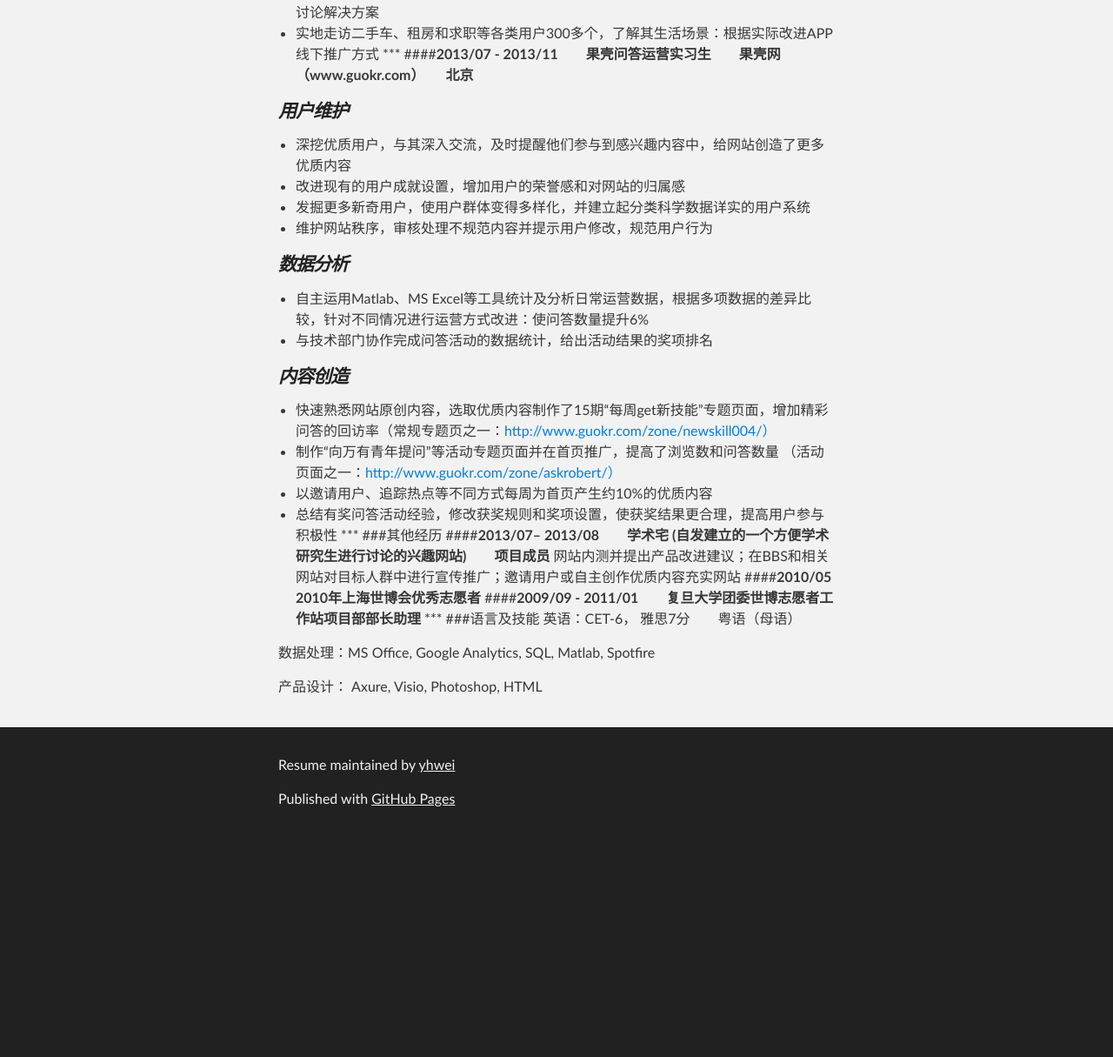
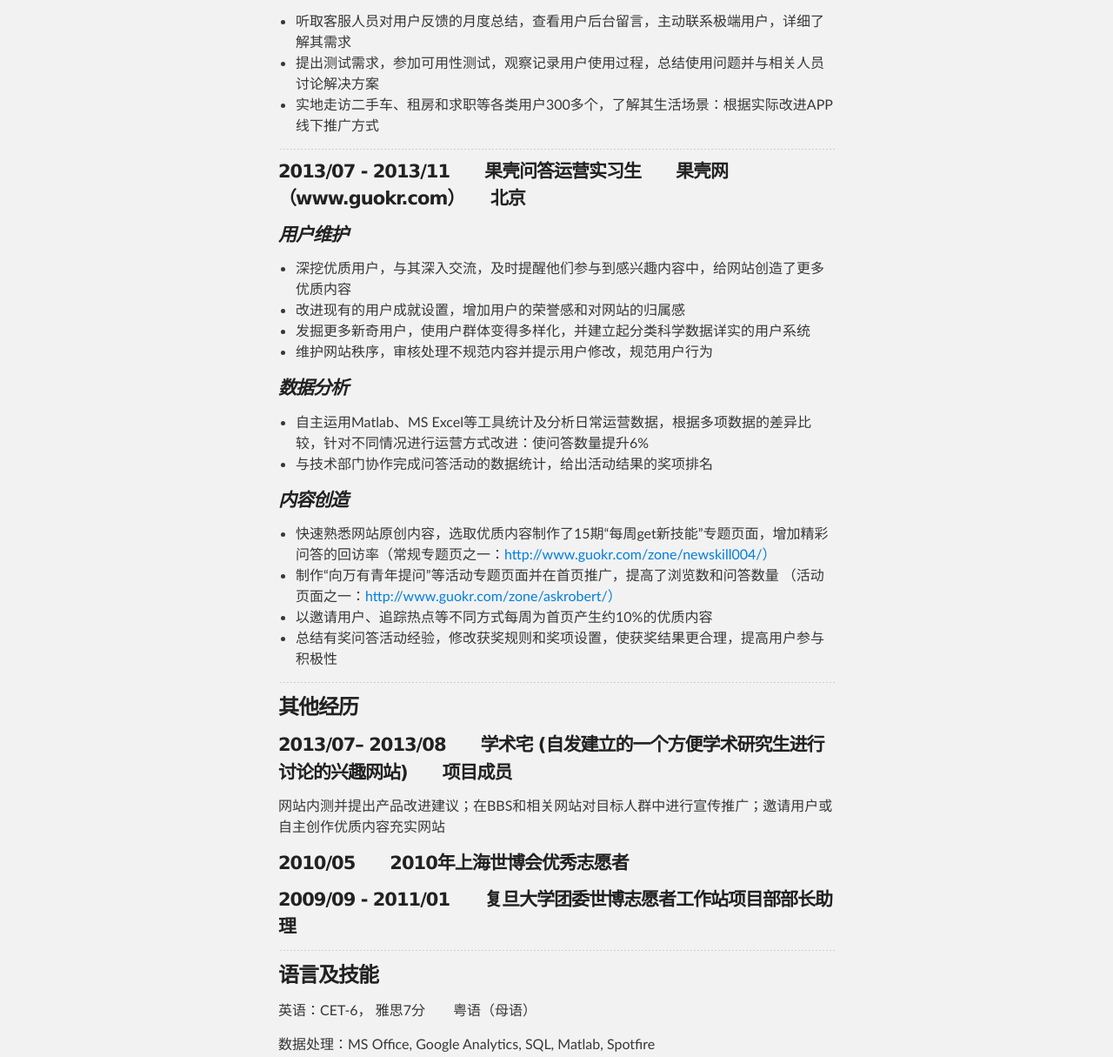
Before and after one commit to yhwei/resumelaterversion, a plain HTML site: page index.html in a window 1280 px wide. Shown: the part 1279-2494 px from the top of the page at 87% size. Before the commit the page ends 2244 px from the top, so only its background shows below. Drawn offline with Linux system fonts and the light colour scheme.

```diff
--- a/index.html
+++ b/index.html
@@ -51,12 +51,17 @@
 <p><strong>2013/06　　复旦大学　　物理学学士</strong></p>
 
 <ul>
-<li>复旦大学优秀学生 (3次，2009-2010）　　复旦大学优秀毕业生奖学金 (2013)<br>
-***
-### 工作经历
-####<strong>2014/01 – 2014/08　　产品助理　　百姓网（www.baixing.com） 上海</strong>
-</li>
+<li>复旦大学优秀学生 (3次，2009-2010）　　复旦大学优秀毕业生奖学金 (2013)</li>
 </ul>
+
+<hr>
+
+<h3>
+<a id="工作经历" class="anchor" href="#%E5%B7%A5%E4%BD%9C%E7%BB%8F%E5%8E%86" aria-hidden="true"><span class="octicon octicon-link"></span></a>工作经历</h3>
+
+<h4>
+<a id="201401--201408产品助理百姓网wwwbaixingcom-上海" class="anchor" href="#201401--201408%E4%BA%A7%E5%93%81%E5%8A%A9%E7%90%86%E7%99%BE%E5%A7%93%E7%BD%91wwwbaixingcom-%E4%B8%8A%E6%B5%B7" aria-hidden="true"><span class="octicon octicon-link"></span></a><strong>2014/01 – 2014/08　　产品助理　　百姓网（www.baixing.com） 上海</strong>
+</h4>
 
 <h4>
 <a id="wap产品线功能改进数据监控" class="anchor" href="#wap%E4%BA%A7%E5%93%81%E7%BA%BF%E5%8A%9F%E8%83%BD%E6%94%B9%E8%BF%9B%E6%95%B0%E6%8D%AE%E7%9B%91%E6%8E%A7" aria-hidden="true"><span class="octicon octicon-link"></span></a><strong><em>WAP产品线：功能改进、数据监控</em></strong>
@@ -80,11 +85,14 @@
 <ul>
 <li>听取客服人员对用户反馈的月度总结，查看用户后台留言，主动联系极端用户，详细了解其需求</li>
 <li>提出测试需求，参加可用性测试，观察记录用户使用过程，总结使用问题并与相关人员讨论解决方案</li>
-<li>实地走访二手车、租房和求职等各类用户300多个，了解其生活场景：根据实际改进APP线下推广方式
-***
-####<strong>2013/07 - 2013/11　　果壳问答运营实习生　　果壳网（www.guokr.com）　　北京</strong>
-</li>
+<li>实地走访二手车、租房和求职等各类用户300多个，了解其生活场景：根据实际改进APP线下推广方式</li>
 </ul>
+
+<hr>
+
+<h4>
+<a id="201307---201311果壳问答运营实习生果壳网wwwguokrcom北京" class="anchor" href="#201307---201311%E6%9E%9C%E5%A3%B3%E9%97%AE%E7%AD%94%E8%BF%90%E8%90%A5%E5%AE%9E%E4%B9%A0%E7%94%9F%E6%9E%9C%E5%A3%B3%E7%BD%91wwwguokrcom%E5%8C%97%E4%BA%AC" aria-hidden="true"><span class="octicon octicon-link"></span></a><strong>2013/07 - 2013/11　　果壳问答运营实习生　　果壳网（www.guokr.com）　　北京</strong>
+</h4>
 
 <h4>
 <a id="用户维护" class="anchor" href="#%E7%94%A8%E6%88%B7%E7%BB%B4%E6%8A%A4" aria-hidden="true"><span class="octicon octicon-link"></span></a><strong><em>用户维护</em></strong>
@@ -116,17 +124,34 @@
 <li>制作“向万有青年提问”等活动专题页面并在首页推广，提高了浏览数和问答数量 （活动页面之一：<a href="http://www.guokr.com/zone/askrobert/%EF%BC%89">http://www.guokr.com/zone/askrobert/）</a>
 </li>
 <li>以邀请用户、追踪热点等不同方式每周为首页产生约10%的优质内容</li>
-<li>总结有奖问答活动经验，修改获奖规则和奖项设置，使获奖结果更合理，提高用户参与积极性
-***
-###其他经历
-####<strong>2013/07– 2013/08　　学术宅 (自发建立的一个方便学术研究生进行讨论的兴趣网站)　　项目成员</strong>
-网站内测并提出产品改进建议；在BBS和相关网站对目标人群中进行宣传推广；邀请用户或自主创作优质内容充实网站
-####<strong>2010/05　　2010年上海世博会优秀志愿者</strong>
-####<strong>2009/09 - 2011/01　　复旦大学团委世博志愿者工作站项目部部长助理</strong>
-***
-###语言及技能
-英语：CET-6， 雅思7分　　粤语（母语）</li>
+<li>总结有奖问答活动经验，修改获奖规则和奖项设置，使获奖结果更合理，提高用户参与积极性</li>
 </ul>
+
+<hr>
+
+<h3>
+<a id="其他经历" class="anchor" href="#%E5%85%B6%E4%BB%96%E7%BB%8F%E5%8E%86" aria-hidden="true"><span class="octicon octicon-link"></span></a>其他经历</h3>
+
+<h4>
+<a id="201307-201308学术宅-自发建立的一个方便学术研究生进行讨论的兴趣网站项目成员" class="anchor" href="#201307-201308%E5%AD%A6%E6%9C%AF%E5%AE%85-%E8%87%AA%E5%8F%91%E5%BB%BA%E7%AB%8B%E7%9A%84%E4%B8%80%E4%B8%AA%E6%96%B9%E4%BE%BF%E5%AD%A6%E6%9C%AF%E7%A0%94%E7%A9%B6%E7%94%9F%E8%BF%9B%E8%A1%8C%E8%AE%A8%E8%AE%BA%E7%9A%84%E5%85%B4%E8%B6%A3%E7%BD%91%E7%AB%99%E9%A1%B9%E7%9B%AE%E6%88%90%E5%91%98" aria-hidden="true"><span class="octicon octicon-link"></span></a><strong>2013/07– 2013/08　　学术宅 (自发建立的一个方便学术研究生进行讨论的兴趣网站)　　项目成员</strong>
+</h4>
+
+<p>网站内测并提出产品改进建议；在BBS和相关网站对目标人群中进行宣传推广；邀请用户或自主创作优质内容充实网站</p>
+
+<h4>
+<a id="2010052010年上海世博会优秀志愿者" class="anchor" href="#2010052010%E5%B9%B4%E4%B8%8A%E6%B5%B7%E4%B8%96%E5%8D%9A%E4%BC%9A%E4%BC%98%E7%A7%80%E5%BF%97%E6%84%BF%E8%80%85" aria-hidden="true"><span class="octicon octicon-link"></span></a><strong>2010/05　　2010年上海世博会优秀志愿者</strong>
+</h4>
+
+<h4>
+<a id="200909---201101复旦大学团委世博志愿者工作站项目部部长助理" class="anchor" href="#200909---201101%E5%A4%8D%E6%97%A6%E5%A4%A7%E5%AD%A6%E5%9B%A2%E5%A7%94%E4%B8%96%E5%8D%9A%E5%BF%97%E6%84%BF%E8%80%85%E5%B7%A5%E4%BD%9C%E7%AB%99%E9%A1%B9%E7%9B%AE%E9%83%A8%E9%83%A8%E9%95%BF%E5%8A%A9%E7%90%86" aria-hidden="true"><span class="octicon octicon-link"></span></a><strong>2009/09 - 2011/01　　复旦大学团委世博志愿者工作站项目部部长助理</strong>
+</h4>
+
+<hr>
+
+<h3>
+<a id="语言及技能" class="anchor" href="#%E8%AF%AD%E8%A8%80%E5%8F%8A%E6%8A%80%E8%83%BD" aria-hidden="true"><span class="octicon octicon-link"></span></a>语言及技能</h3>
+
+<p>英语：CET-6， 雅思7分　　粤语（母语）</p>
 
 <p>数据处理：MS Office, Google Analytics, SQL, Matlab, Spotfire</p>
 
```
Also changed, not shown: params.json (+1 -1 lines).
